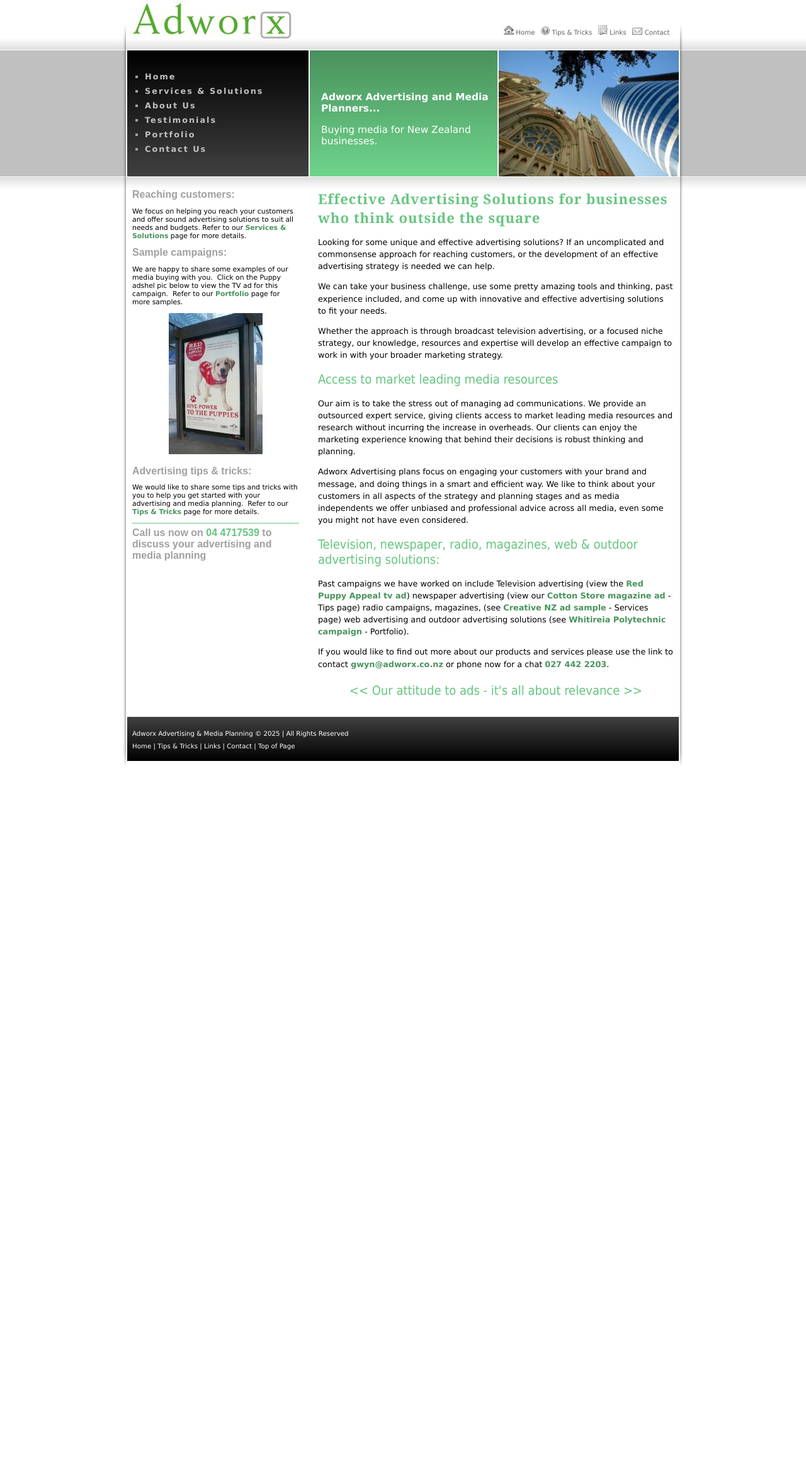
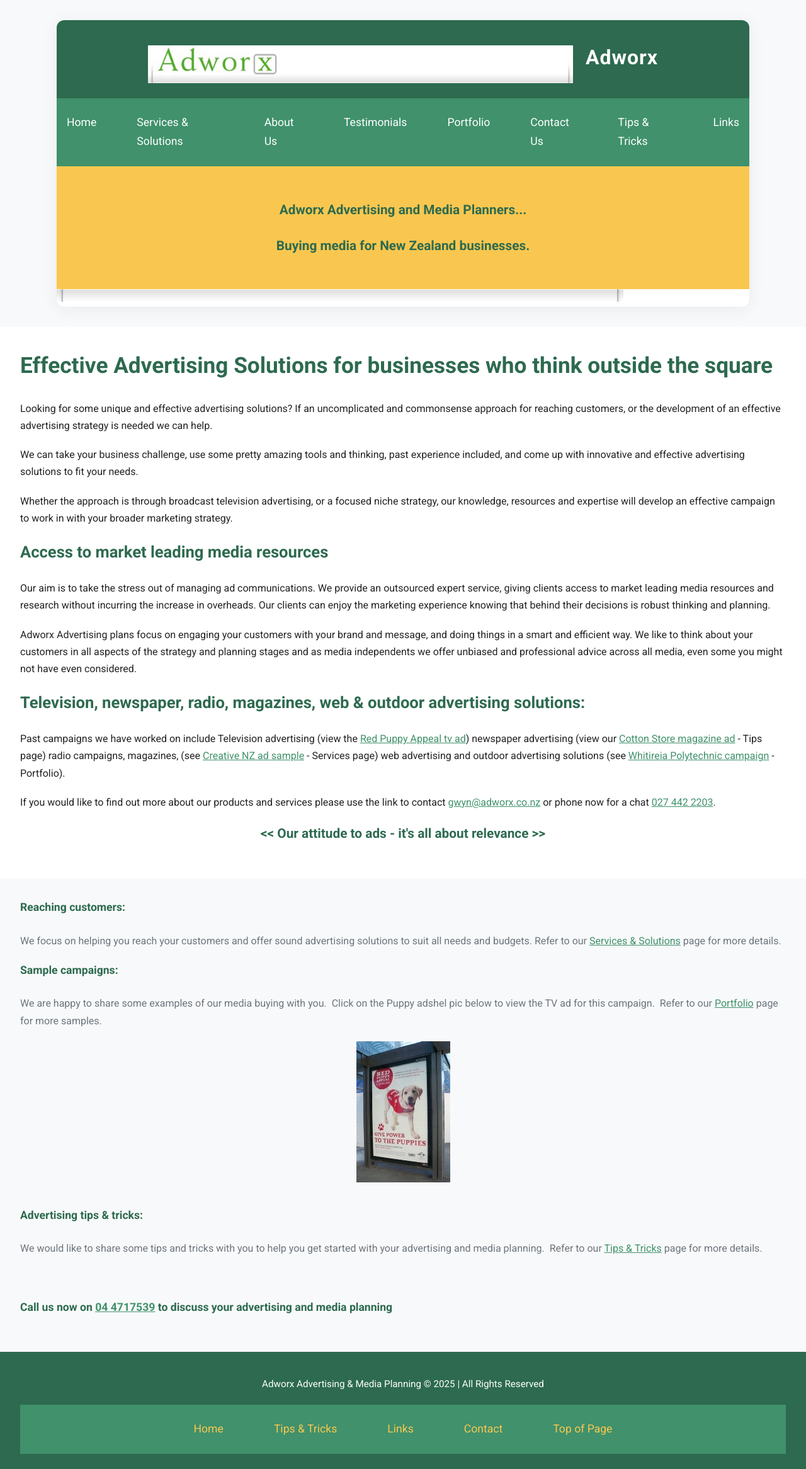
Before and after one commit to adworx/www.adworx.co.nz, a Jekyll site: the page built from index.md, in a window 1280 px wide. Shown: the whole page at 63% size. Built offline with Jekyll 4.4.1, drawn with Linux system fonts in a browser that asks for light colours; our own code applies the rules of GitHub Pages for plain Markdown files; before the commit the page ends 1228 px from its top, so only the background shows below that.

Commit message:
Cursor Modernization Take 1
Signed-off-by: Marshall Jones <marshall@vgs.io>

```diff
--- a/_includes/footer.html
+++ b/_includes/footer.html
@@ -1,22 +1,13 @@
-        <div id="footer">
-            <p>Adworx Advertising &amp; Media Planning &copy; 2025 | All Rights Reserved</p>
-            <a href="index.html">Home</a> |
-            <a href="tips.html">Tips &amp; Tricks</a> |
-            <a href="links.html">Links</a> |
-            <a href="contact.html">Contact</a> |
+    <footer id="footer">
+        <p>Adworx Advertising &amp; Media Planning &copy; 2025 | All Rights Reserved</p>
+        <nav>
+            <a href="index.html">Home</a>
+            <a href="tips.html">Tips &amp; Tricks</a>
+            <a href="links.html">Links</a>
+            <a href="contact.html">Contact</a>
             <a href="#top">Top of Page</a>
-        </div>
+        </nav>
+    </footer>
     </div>
-    <script type="text/javascript">
-    var gaJsHost = (("https:" == document.location.protocol) ? "https://ssl." : "http://www.");
-    document.write(unescape("%3Cscript src='" + gaJsHost + "google-analytics.com/ga.js' type='text/javascript'%3E%3C/script%3E"));
-    </script>
-    <script type="text/javascript">
-    try {
-        var pageTracker = _gat._getTracker("UA-5442170-1");
-        pageTracker._trackPageview();
-    } catch(err) {}
-    </script>
-
     </body>
 </html>
--- a/_includes/header.html
+++ b/_includes/header.html
@@ -1,32 +1,29 @@
-<!DOCTYPE html PUBLIC "-//W3C//DTD XHTML 1.0 Transitional//EN" "http://www.w3.org/TR/xhtml1/DTD/xhtml1-transitional.dtd">
-<html dir="ltr" xmlns="http://www.w3.org/1999/xhtml">
+<!DOCTYPE html>
+<html lang="en">
     <head>
+        <meta charset="utf-8" />
+        <meta name="viewport" content="width=device-width, initial-scale=1" />
         <title>Media Planning & advertising solutions from Adworx</title>
         <meta name="description" content="Adworx Advertising and Media Planners offer advertising strategies for NZ businesses including television, newspaper, radio, magazine, web & outdoor advertising." />
         <meta name="keywords" content="advertising, services, buying, media, planning, strategy, reaching, customers, ads" />
-        <meta http-equiv="Content-Type" content="text/html; charset=utf-8" />
-        <meta http-equiv="Content-Language" content="en-us" />
         <link rel="stylesheet" type="text/css" href="rtbstyle.css" />
     </head>
     <body>
-        <a name="top"></a>
         <div id="wrapper">
-          <div id="logo">
-            <img alt="home" src="images/buttons/icon-home.jpg" />&nbsp;<a href="index.html">Home</a>&nbsp;&nbsp;
-            <img alt="faqs" src="images/buttons/icon-faq.jpg" />&nbsp;<a href="tips.html">Tips & Tricks</a>&nbsp;&nbsp;
-            <img alt="policies" src="images/buttons/icon-policies.jpg" />&nbsp;<a href="links.html">Links</a>&nbsp;&nbsp;
-            <img alt="contact" src="images/buttons/icon-contact.jpg" />&nbsp;<a href="contact.html">Contact</a>&nbsp;&nbsp;
-          </div>
-          <div id="mainnavigation">
-            <ul>
-                <li><a href="index.html">Home</a></li>
-                <li><a href="services.html">Services & Solutions</a></li>
-                <li><a href="aboutus.html">About Us</a></li>
-                <li><a href="testimonials.html">Testimonials</a></li>
-                <li><a href="portfolio.html">Portfolio</a></li>
-                <li><a href="contact.html">Contact Us</a></li>
-            </ul>
-          </div>
+          <header>
+            <a href="index.html" style="display:inline-block; vertical-align:middle;"><img src="images/logo.jpg" alt="Adworx Logo" /></a>
+            <h1 style="display:inline-block; margin-left:1rem; vertical-align:middle; font-size:2rem; color:var(--white); font-weight:700; letter-spacing:1px;">Adworx</h1>
+          </header>
+          <nav>
+            <a href="index.html">Home</a>
+            <a href="services.html">Services & Solutions</a>
+            <a href="aboutus.html">About Us</a>
+            <a href="testimonials.html">Testimonials</a>
+            <a href="portfolio.html">Portfolio</a>
+            <a href="contact.html">Contact Us</a>
+            <a href="tips.html">Tips & Tricks</a>
+            <a href="links.html">Links</a>
+          </nav>
           <div id="mainimage">
             <!-- #BeginEditable "mainimage" -->
             <p><strong>{{ page.head }}</strong></p>
@@ -36,3 +33,6 @@
           <div id="shadow">
             <img alt="" src="images/topshadow.jpg" width="900" height="20" />
           </div>
+        </div>
+    </body>
+</html>
--- a/_layouts/default.html
+++ b/_layouts/default.html
@@ -1,10 +1,10 @@
 {% include header.html %}
-<div id="content">
-{{ content }}
-</div>
-<div id="sidebar">
-{% if page.sidebar %}
-{{ page.sidebar }}
-{% endif %}
-</div>
+<main id="content">
+  {{ content }}
+</main>
+<aside id="sidebar">
+  {% if page.sidebar %}
+    {{ page.sidebar }}
+  {% endif %}
+</aside>
 {% include footer.html %}
--- a/rtbstyle.css
+++ b/rtbstyle.css
@@ -1,283 +1,216 @@
-/*---->>>Style Sheet Rules<<<----*/
+/* Modernized Adworx Stylesheet */
 
-/*---->>>Sets HTML Rules<<<----*/
+@import url('https://fonts.googleapis.com/css?family=Roboto:400,700&display=swap');
+
+:root {
+	--primary: #2d6a4f;
+	--secondary: #40916c;
+	--accent: #f9c74f;
+	--bg: #f8f9fa;
+	--text: #222;
+	--muted: #6c757d;
+	--white: #fff;
+}
 
 html {
 	height: 100%;
-	margin-bottom: 1px;}
+	box-sizing: border-box;
+	font-size: 16px;
+}
+
+*, *:before, *:after {
+	box-sizing: inherit;
+}
 
 body {
-	font: normal 80% Verdana, Verdana, Geneva, sans-serif;
-	background: #ffffff url('images/background.jpg') repeat-x;
-	color: #000000;
+	font-family: 'Roboto', Arial, sans-serif;
+	background: var(--bg);
+	color: var(--text);
+	margin: 0;
+	padding: 0;
+	line-height: 1.7;
+}
+
+#wrapper {
+	max-width: 1100px;
+	margin: 2rem auto;
+	background: var(--white);
+	border-radius: 12px;
+	box-shadow: 0 4px 24px rgba(44, 62, 80, 0.08);
+	overflow: hidden;
+}
+
+header {
+	background: var(--primary);
+	color: var(--white);
+	padding: 2rem 2rem 1rem 2rem;
 	text-align: center;
-	margin: 0;
-	padding: 0;}
+}
+
+header img {
+	max-height: 60px;
+	vertical-align: middle;
+}
+
+nav {
+	background: var(--secondary);
+	display: flex;
+	justify-content: center;
+	gap: 2rem;
+	padding: 1rem 0;
+}
+
+nav a {
+	color: var(--white);
+	text-decoration: none;
+	font-weight: 500;
+	font-size: 1.1rem;
+	transition: color 0.2s;
+	padding: 0.5rem 1rem;
+	border-radius: 4px;
+}
+
+nav a:hover {
+	background: var(--accent);
+	color: var(--primary);
+}
+
+#mainimage {
+	background: var(--accent);
+	color: var(--primary);
+	padding: 2rem;
+	text-align: center;
+	font-size: 1.3rem;
+	font-weight: 700;
+}
+
+#content, #contentwide {
+	padding: 2rem;
+	background: var(--white);
+}
+
+#sidebar {
+	background: var(--bg);
+	padding: 2rem;
+	color: var(--muted);
+}
+
+footer, #footer {
+	background: var(--primary);
+	color: var(--white);
+	text-align: center;
+	padding: 1.5rem 2rem;
+	font-size: 0.95rem;
+}
+
+footer a, #footer a {
+	color: var(--accent);
+	text-decoration: none;
+	margin: 0 0.5rem;
+	transition: color 0.2s;
+}
+
+footer a:hover, #footer a:hover {
+	color: var(--white);
+	text-decoration: underline;
+}
+
+h1, h2, h3, h4, h5, h6 {
+	font-family: 'Roboto', Arial, sans-serif;
+	color: var(--primary);
+	margin-top: 0;
+}
+
+h1 { font-size: 2.2rem; }
+h2 { font-size: 1.6rem; }
+h3 { font-size: 1.3rem; }
+h4 { font-size: 1.1rem; }
+h5 { font-size: 1rem; }
+h6 { font-size: 0.95rem; }
+
+p, ul, ol {
+	margin-bottom: 1.2rem;
+}
+
+a {
+	color: var(--secondary);
+	text-decoration: underline;
+	transition: color 0.2s;
+}
+
+a:hover {
+	color: var(--primary);
+}
+
+/* Buttons */
+.button, button, input[type="submit"] {
+	background: var(--primary);
+	color: var(--white);
+	border: none;
+	border-radius: 4px;
+	padding: 0.6rem 1.2rem;
+	font-size: 1rem;
+	cursor: pointer;
+	transition: background 0.2s;
+}
+.button:hover, button:hover, input[type="submit"]:hover {
+	background: var(--secondary);
+}
+
+/* Forms */
+input, textarea, select {
+	border: 1px solid #ccc;
+	border-radius: 4px;
+	padding: 0.5rem;
+	font-size: 1rem;
+	margin-bottom: 1rem;
+	width: 100%;
+	max-width: 400px;
+}
+
+label {
+	display: block;
+	margin-bottom: 0.5rem;
+	color: var(--primary);
+	font-weight: 500;
+}
 
 hr {
-	background-color: #66c580;
-	color: #66c580;
 	border: none;
-	height: 1px;
-	width: 100%;}
+	border-top: 1px solid var(--bg);
+	margin: 2rem 0;
+}
 
-img {
-	border: none;}
+/* Responsive Design */
+@media (max-width: 900px) {
+	#wrapper {
+		max-width: 98vw;
+		margin: 1rem;
+	}
+	#content, #contentwide, #sidebar {
+		padding: 1rem;
+	}
+}
 
-ul {
-	padding: 0;
-	margin: 0 0 20px 20px;
-	list-style: square;}
+@media (max-width: 700px) {
+	nav {
+		flex-direction: column;
+		gap: 0.5rem;
+	}
+	#wrapper {
+		border-radius: 0;
+		box-shadow: none;
+	}
+	#content, #contentwide, #sidebar {
+		padding: 0.5rem;
+	}
+	#mainimage {
+		padding: 1rem;
+		font-size: 1rem;
+	}
+}
 
-h1 {
-	color: #66c580;
-	font: bold 22px Georgia, Georgia, serif;
-	text-align: left;
-	letter-spacing: 1px;
-	padding: 0;
-	margin: 0 0 15px 0;}
-
-h2 {
-	color: #66c580;
-	font: normal 20px Tahoma, Geneva, sans-serif;
-	text-align: left;}
-
-h3 {
-	color: #66c580;
-	font: normal 20px Tahoma, Geneva, sans-serif;
-	text-align: left;}
-
-h4 {
-	color: #a0a0a0;
-	font: bold 16px Arial, Helvetica, sans-serif;
-	padding: 0;
-	margin: 0 0 10px 0;}
-
-h5 {
-	color: #66c580;
-	font: bold 14px Arial, Helvetica, sans-serif;
-	padding: 0;}
-
-h6 {
-	color: #a0a0a0;
-	font: bold 12px Arial, Helvetica, sans-serif;
-	letter-spacing: 2px;
-	padding: 0;
-	margin: 0;}
-
-a {
-	color: #4a935d;
-	text-decoration: none;
-	font-weight: bold;}
-
-a:hover {
-	color: #606060;
-	text-decoration: underline;
-	font-weight: bold;}
-
-/*---->>>Sets Formatting for Form<<<----*/
-
-fieldset {
-	border: 1px dashed #c2c2c2;
-	padding: 5px;
-	margin: 5px 0;}
-
-legend {
-	background-color: #ffffff;
-	color: #66c580;
-	font: bold 16px Arial, Helvetica, sans-serif;
-	padding: 2px 4px;
-	margin: 0;}
-
-form {
-	padding: 5px;
-	text-align: left;
-	margin: 20px 0 5px 0;}
-
-label {
-	width: 150px;
-	float: left;
-	text-align: right;
-	margin: 3px 5px 5px 5px;
-	clear: both;}
-
-input {
-	margin: 3px 5px 5px 5px;
-	background-color: #fff;
-	color: #000;
-	border: 1px solid #c2c2c2;}
-
-textarea {
-	font: normal 12px Verdana, sans-serif;
-	margin: 3px 5px 5px 5px;
-	background-color: #fff;
-	color: #000;
-	border: 1px solid #c2c2c2;}
-
-.button {
-	text-align: center;
-	margin: 5px 0 0 170px;
-	border: none;
-	clear: both;}
-
-/*---->>>Sets ID Rules Used for Page Layout<<<----*/
-#wrapper {
-	background-image: url('images/wrapperbg.jpg');
-	width: 900px;
-	text-align: left;
-	margin: 0 auto;}
-
-#logo {
-	background: #ffffff url('images/logo.jpg') no-repeat;
-	text-align: right;
-	font-size: 80%;
-	color: #606060;
-	height: 40px;
-	padding: 40px 20px 0 0;}
-
-	#logo a {
-	color: #606060;
-	font-weight: normal;
-	text-decoration: none;}
-
-	#logo a:hover {
-	color: #606060;
-	font-weight: normal;
-	text-decoration: underline;}
-
-#mainnavigation {
-	float: left;
-	background: url('images/mainnav.jpg') no-repeat;
-	line-height: 1.8em;
-	letter-spacing: 2px;
-	color: #a0a0a0;
-	width: 270px;
-	height: 170px;
-	padding: 30px 10px 0 20px;}
-
-	#mainnavigation a {
-	color: #c0c0c0;
-	text-decoration: none;
-	font-weight: bold;}
-
-	#mainnavigation a:hover {
-	color: #ffffff;
-	text-decoration: underline;
-	font-weight: bold;}
-
-#mainimage {
-	float: right;
-	background: url('images/mainimage.jpg');
-	width: 270px;
-	height: 150px;
-	color: #ffffff;
-	font-size: 120%;
-	padding: 50px 310px 0 20px;}
-
-#shadow {
-	clear: both;
-	height: 20px;}
-
-#content {
-	float: right;
-	width: 565px;
-	line-height: 1.5em;
-	padding: 0 20px 10px 15px;}
-
-#contentwide {
-	width: 860px;
-	line-height: 1.5em;
-	padding: 0 20px 10px 20px;}
-
-#sidebar {
-	font-size: 85%;
-	float: left;
-	width: 265px;
-	padding: 0 15px 10px 20px;}
-
-#footer {
-	clear: both;
-	background: #ffffff url(images/footer.jpg) no-repeat;
-	color: #ffffff;
-	padding: 15px 20px 0 20px;
-	text-align: left;
-	line-height: 1.7em;
-	font-size: 80%;
-	height: 75px;}
-
-#footer a {
-	color: #ffffff;
-	font-weight: normal;}
-
-#footer a:hover {
-	color: #ffffff;
-	text-decoration: underline;
-	font-weight: normal;}
-
-#footer p {
-	margin: 0;
-	padding: 3px 0;}
-
-/*---->>>Sets 2-Column Catalog Display<<<----*/
-
-table {
-	padding: 0px;
-	border-collapse: collapse;
-	font-size: 100%;
-	width: 100%;}
-
-.catalog {
-	padding: 10px;
-	line-height: 1em;
-	text-align: center;
-	vertical-align: top;
-	width: 50%;}
-
-/*---->>>Sets Classes Used for Formatting<<<----*/
-
-p.small {
-	font-size: 80%;}
-
-.box {
-	background: #f6f6f6;
-	border: 1px dashed #c2c2c2;
-	padding: 0 10px 10px 10px;
-	margin: 0 0 20px 0;}
-
-.calendar {
-	text-align: center;
-	margin: 0 0 20px 0;}
-
-.center {
-	text-align: center;}
-
-.clear {
-	clear: both;}
-
-.image-border {
-	border: 3px double #c2c2c2;}
-
-.imageleft-noborder {
-	margin: 0 10px 0 0;
-	float: left;}
-
-.imageright-noborder {
-	margin: 0 0 0 10px;
-	float: right;}
-
-.imageleft-border {
-	margin: 0 10px 0 0;
-	float: left;
-	border: 3px double #c2c2c2;}
-
-.imageright-border {
-	margin: 0 0 0 10px;
-	float: right;
-	border: 3px double #c2c2c2;}
-
-.emph {
-	 color: #66C580;
-}
-.cen {
-	text-align: center;
-}
+/* Utility */
+.clear { clear: both; }
+.cen { text-align: center; }
+.emph { color: var(--secondary); font-weight: bold; }
```
